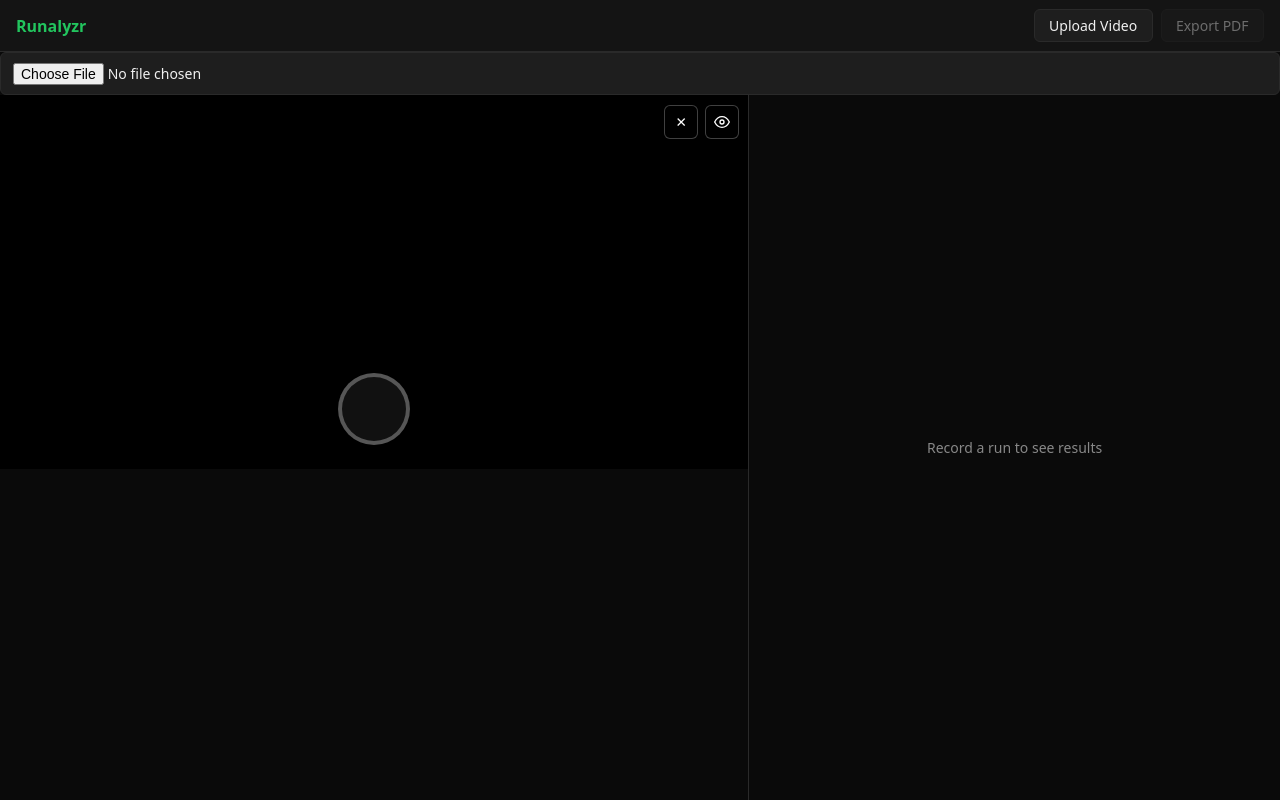
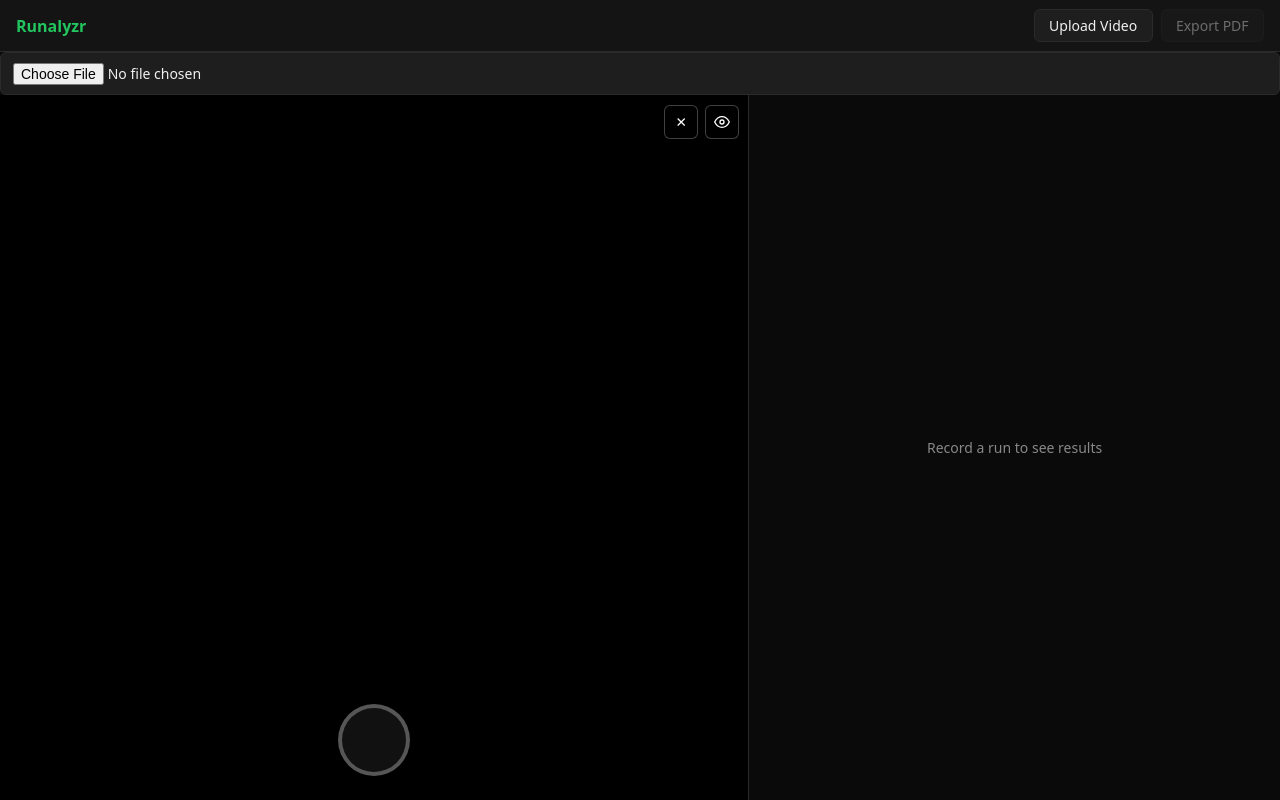
Before and after one commit to banny99/runalyzr, a website built with Vite: page index.html in a window 1280 px wide. Both pictures are taken after a click on the button "Open Camera". Built offline with nearby package versions, Linux system fonts and the light colour scheme; no server answers; what @mediapipe/tasks-vision would draw is missing.

Commit message:
fix: constrain camera panel to viewport height, no scrolling

```diff
--- a/src/ui/styles.css
+++ b/src/ui/styles.css
@@ -94,6 +94,7 @@ textarea { resize: vertical; }
   position: relative; /* required for absolute children like setup-guidance */
 }
 .tab-panel.active { display: flex; }
+#camera-panel { overflow: hidden; }
 
 /* ── Bottom tab bar (phone only) ─────────────────────────── */
 #tab-bar {
@@ -164,10 +165,11 @@ textarea { resize: vertical; }
   display: none; /* shown when camera or video is active */
   position: relative;
   width: 100%;
-  max-height: 100dvh;
+  min-height: 0;
   overflow: hidden;
   background: #000;
-  flex-shrink: 0;
+  flex-shrink: 1;
+  flex: 1;
 }
 #video-container.frame-grey::after,
 #video-container.frame-red::after,
@@ -183,9 +185,9 @@ textarea { resize: vertical; }
 #video-container.frame-green::after { border: 3px solid var(--status-green); }
 #video {
   width: 100%;
-  max-height: 100dvh;
+  height: 100%;
   display: block;
-  object-fit: contain;
+  object-fit: cover;
   -webkit-transform: translateZ(0);
   transform: translateZ(0);
 }
```
